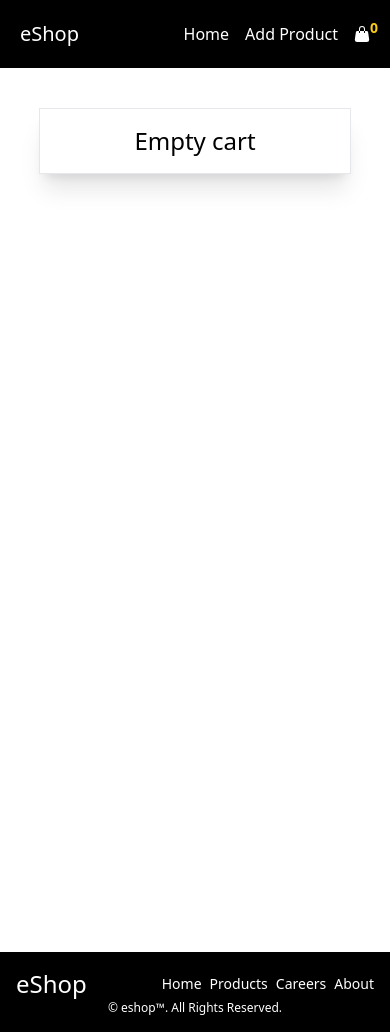
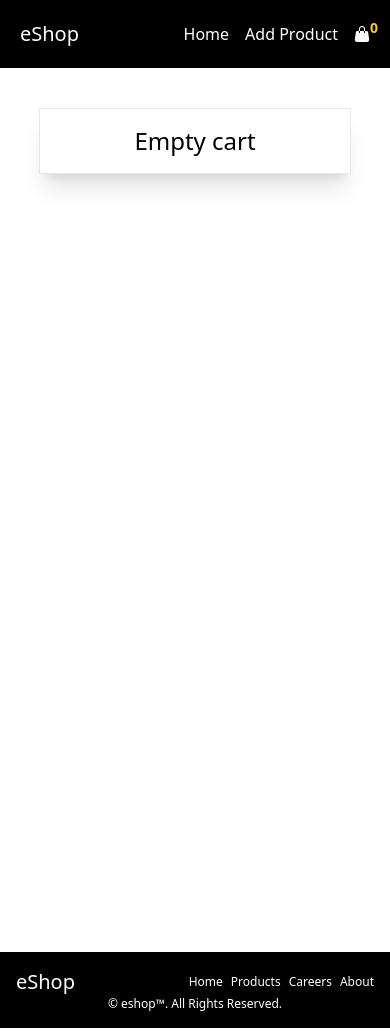
Before and after one commit to Usamaraoo/eShop, a React (Create React App) app in the folder frontend/: page /cart in a window 390 px wide. Built offline with nearby package versions, Linux system fonts and the light colour scheme.

Commit message:
footer responsive

```diff
--- a/frontend/src/Layouts/Footer.jsx
+++ b/frontend/src/Layouts/Footer.jsx
@@ -5,10 +5,10 @@ export default function Footer() {
     return (
         <footer className=' p-4 bg-black text-white'>
             <div className='flex justify-between'>
-                <Link to='/' className='tracking-widest text-2xl text-bold'>
+                <Link to='/' className='tracking-widest md:text-2xl text-xl text-bold'>
                     eShop
                 </Link>
-                <div className='flex gap-2 text-sm items-center'>
+                <div className='flex gap-2 md:text-sm items-center text-xs'>
                     <p>Home</p>
                     <p>Products</p>
                     <p>Careers</p>
```
